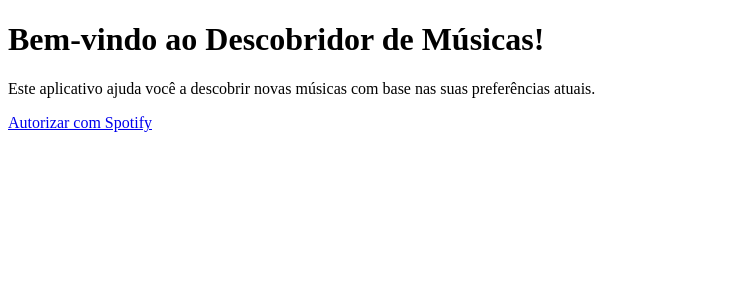
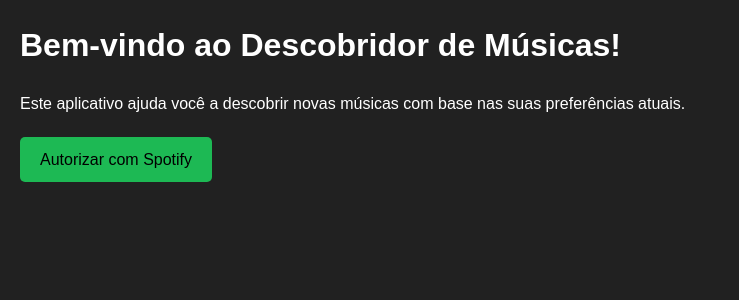
Before and after one commit to oton1/spotipy-descobertas-automatizadas, a Flask app: page /about in a window 1280 px wide. Shown: the top 300 px of the page, without its empty margins (0-739 px from the left). Run offline with Flask 3, Linux system fonts and the light colour scheme.

Commit message:
WIP: alterando html e css das páginas

```diff
--- a/templates/about.html
+++ b/templates/about.html
@@ -4,7 +4,44 @@
     <meta charset="UTF-8">
     <meta http-equiv="X-UA-Compatible" content="IE=edge">
     <meta name="viewport" content="width=device-width, initial-scale=1.0">
-    <title>Sobre o Aplicativo</title>
+    <title>Descobridor de músicas</title>
+    <style>
+        body, h1, p, a {
+            margin: 0;
+            padding: 0;
+            box-sizing: border-box;
+        }
+
+        body {
+            font-family: Arial, sans-serif;
+            background-color: #212121;
+            color: #fff;
+            line-height: 1.6;
+            padding: 20px;
+        }
+
+        h1 {
+            margin-bottom: 20px;
+        }
+
+        p {
+            margin-bottom: 20px;
+        }
+
+        a {
+            display: inline-block;
+            text-decoration: none;
+            background-color: #1DB954;
+            color: #000;
+            padding: 10px 20px;
+            border-radius: 5px;
+            transition: background-color 0.3s;
+        }
+
+        a:hover {
+            background-color: #1ed760;
+        }
+    </style>
 </head>
 <body>
     <h1>Bem-vindo ao Descobridor de Músicas!</h1>
```
